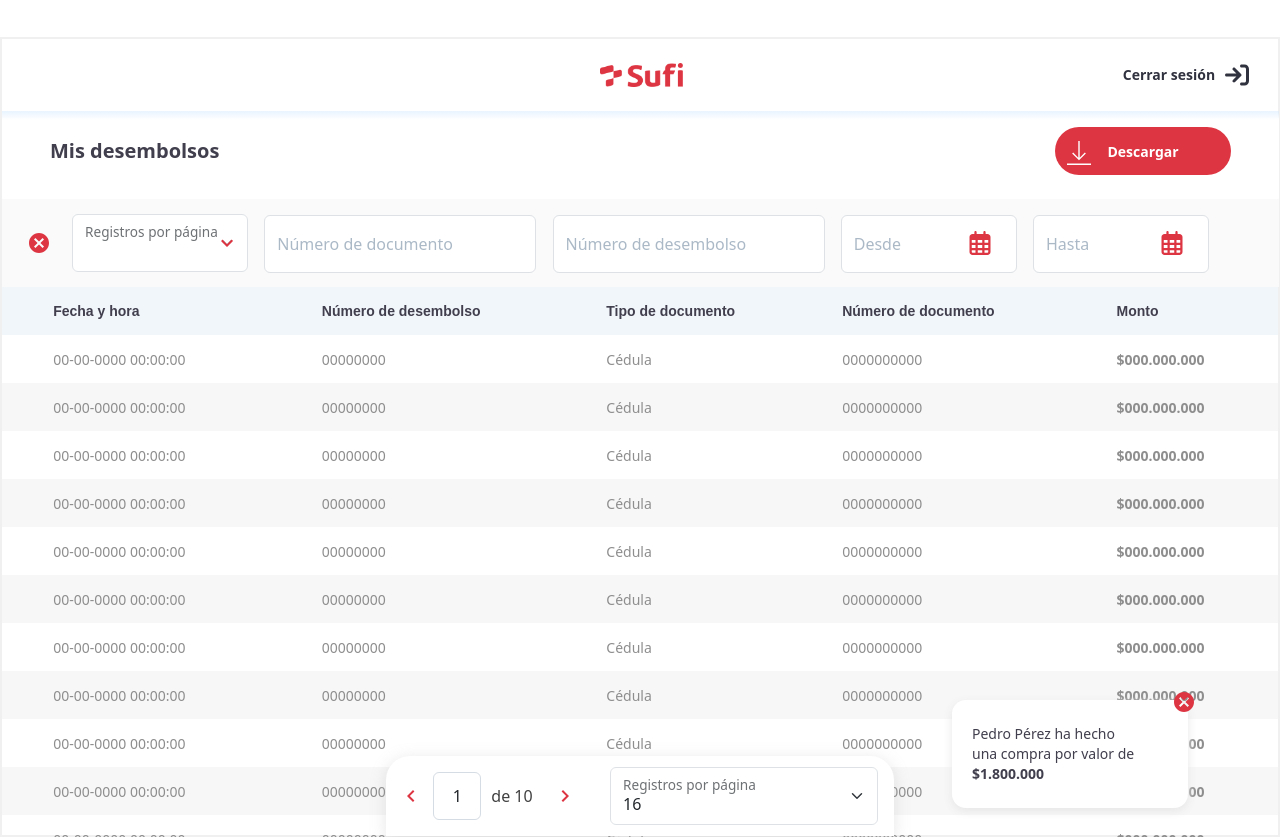
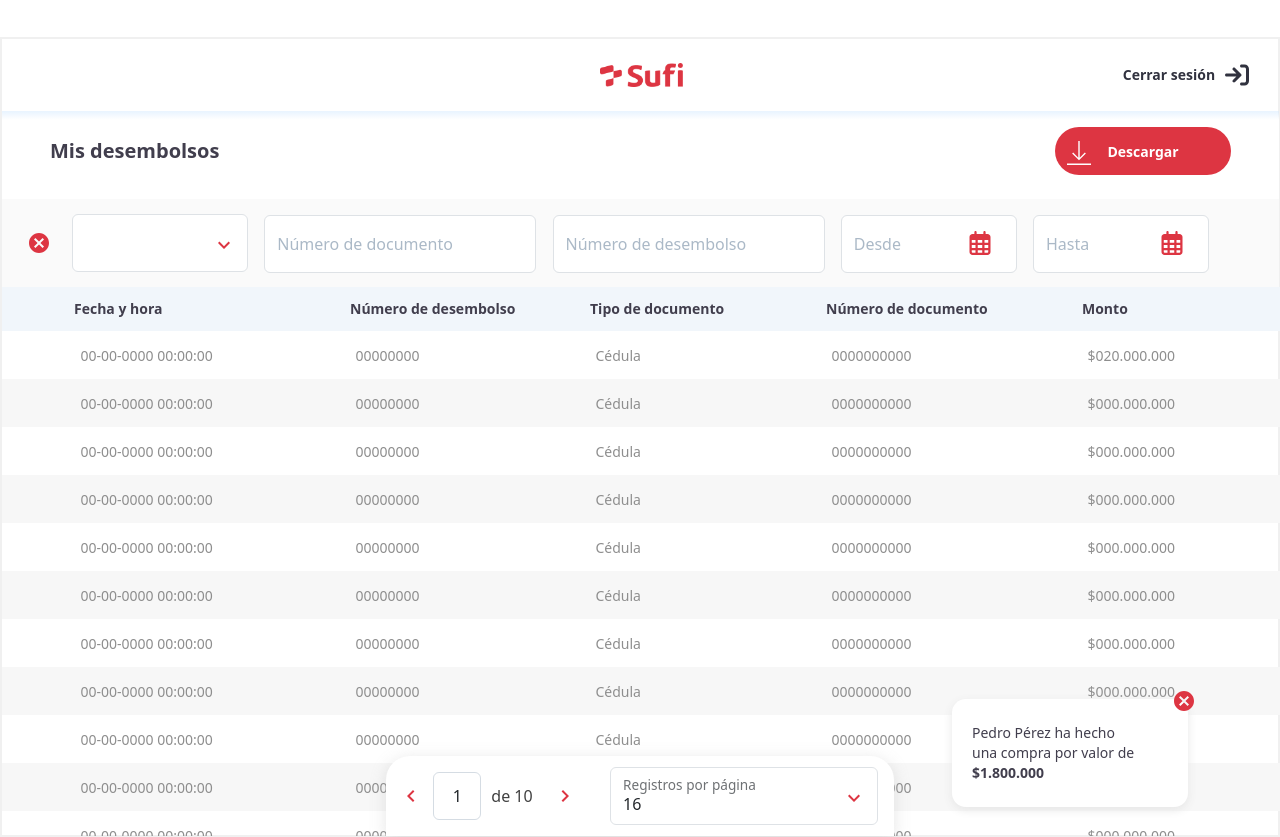
Before and after one commit to EstebanSilvera/sufifront, a React (Vite) app: page /Desembolso in a window 1280 px wide. Built offline with nearby package versions, Linux system fonts and the light colour scheme.

Commit message:
modificaciones en el scroll de la tabla y modificaciones especificas

```diff
--- a/src/components/Desembolso.jsx
+++ b/src/components/Desembolso.jsx
@@ -47,7 +47,7 @@ const Desembolso = () => {
     const [pagination, setPagination] = useState(1)
 
     const [tabla, setTabla] = useState([
-        { fecha: "00-00-0000 00:00:00", desembolso: '00000000', tdoc: "Cédula", documento: "0000000000", monto: "$000.000.000" },
+        { fecha: "00-00-0000 00:00:00", desembolso: '00000000', tdoc: "Cédula", documento: "0000000000", monto: "$020.000.000" },
         { fecha: "00-00-0000 00:00:00", desembolso: '00000000', tdoc: "Cédula", documento: "0000000000", monto: "$000.000.000" },
         { fecha: "00-00-0000 00:00:00", desembolso: '00000000', tdoc: "Cédula", documento: "0000000000", monto: "$000.000.000" },
         { fecha: "00-00-0000 00:00:00", desembolso: '00000000', tdoc: "Cédula", documento: "0000000000", monto: "$000.000.000" },
@@ -63,28 +63,34 @@ const Desembolso = () => {
         { fecha: "00-00-0000 00:00:00", desembolso: '00000000', tdoc: "Cédula", documento: "0000000000", monto: "$000.000.000" },
     ]);
 
-    const agregarCampo = (event) => {
+    // const agregarCampo = (event) => {
 
-        const numeroAleatorio = Math.floor(Math.random() * 999999999) + 1;
-        const numeroFormateado = numeroAleatorio.toLocaleString();
+    //     const numeroAleatorio = Math.floor(Math.random() * 999999999) + 1;
+    //     const numeroFormateado = numeroAleatorio.toLocaleString();
 
-        if (event.key === 'Enter') {
+    //     if (event.key === 'Enter') {
 
-            const documento = document.getElementById("doc").value
-            const numDocumento = document.getElementById("numdoc").value
-            const numDescuento = document.getElementById("numdes").value
-            const desdeFecha = document.getElementById("fecha1").value
+    //         const documento = document.getElementById("doc").value
+    //         const numDocumento = document.getElementById("numdoc").value
+    //         const numDescuento = document.getElementById("numdes").value
+    //         const desdeFecha = document.getElementById("fecha1").value
 
-            const nuevoCampo = { fecha: desdeFecha + " " + hora, desembolso: numDescuento, tdoc: documento, documento: numDocumento, monto: "$" + numeroFormateado };
-            setTabla([...tabla, nuevoCampo]);
-        }
-    }
+    //         const nuevoCampo = { fecha: desdeFecha + " " + hora, desembolso: numDescuento, tdoc: documento, documento: numDocumento, monto: "$" + numeroFormateado };
+    //         setTabla([...tabla, nuevoCampo]);
+    //     }
+    // }
 
 
     const descargarComoTexto = () => {
         const contenido = JSON.stringify(tabla, null, 2);
         const blob = new Blob([contenido], { type: 'text/plain' });
         saveAs(blob, 'datos.txt');
+    };
+
+    const [selectedOption, setSelectedOption] = useState('');
+
+    const handleSelectChange = (e) => {
+        setSelectedOption(e.target.value);
     };
 
     return (
@@ -125,15 +131,28 @@ const Desembolso = () => {
                         <MdCancel className='absolute -ml-[2.8rem] size-6 text-[#DD3542]' />
                     }
 
-                    <FloatingLabel className='text-[#ABB9C7]' label="Registros por página" style={{ appearance: "none" }} >
-                        <Form.Select id='doc' style={{ width: "176px", height: "56px" }}>
+                    <FloatingLabel
+                        controlId="floatingSelect"
+                        label={selectedOption ? 'Tipo doc.' : ''}
+                        className={`text-[#ABB9C7] ${selectedOption ? 'text-sm text-[#ABB9C7]' : 'text-base'}`}
+                    >
+                        <Form.Select
+                            className='focus:outline-none focus:shadow-outline-blue focus:border-blue-300'
+                            id='doc'
+                            style={{ width: "176px", height: "56px" }}
+                            onChange={handleSelectChange}
+                        >
                             <option> </option>
                             <option value="1">One</option>
                             <option value="2">Two</option>
                             <option value="3">Three</option>
                         </Form.Select>
+
+                            <MdOutlineKeyboardArrowDown
+                                className='size-6 bg-white'
+                                style={{ position: "absolute", top: "1.2rem", marginLeft: "8.75rem", color: "#DD3542", pointerEvents: "none" }}
+                            />
                     </FloatingLabel>
-                    <MdOutlineKeyboardArrowDown style={{ position: "absolute", marginLeft: "8.95rem", color: "#DD3542", width: "24px", height: "24px", pointerEvents: "none" }} />
 
 
                     {/* <input id='numdoc' className='check'  placeholder="" /> */}
@@ -178,28 +197,25 @@ const Desembolso = () => {
                     <FaRegCalendarDays style={{ position: "absolute", marginLeft: "68rem", color: "#DD3542", width: "24px", height: "24px", pointerEvents: "none", backgroundColor: "white" }} />
                 </div>
 
+                <section className='bg-[#F1F6FB] w-[1280px] h-[48] flex justify-center items-center'>
+                    <p className='py-[12px] w-[276px] ml-[72px] font-sans font-bold text-[#413E4D] text-sm'>Fecha y hora</p>
+                    <p className='py-[12px] w-[240px] font-sans font-bold text-[#413E4D] text-sm'>Número de desembolso</p>
+                    <p className='py-[12px] w-[236px] font-sans font-bold text-[#413E4D] text-sm'>Tipo de documento</p>
+                    <p className='py-[12px] w-[256px] font-sans font-bold text-[#413E4D] text-sm'>Número de documento</p>
+                    <p className='py-[12px] w-[176px] mr-[24px] font-sans font-bold text-[#413E4D] text-sm'>Monto</p>
+                </section>
 
-                <div className='scroll-tabla'>
-                    <table className='mi-tabla'>
-                        <thead className='table-fixed'>
-                            <tr style={{ height: "48px", background: "#F1F6FB" }}>
-                                <th className='letras' style={{ paddingLeft: "4vw", width: "276", height: "16" }}>Fecha y hora</th>
-                                <th className='letras' style={{ width: "240", height: "16" }}>Número de desembolso</th>
-                                <th className='letras' style={{ width: "236", height: "16" }} >Tipo de documento</th>
-                                <th className='letras' style={{ width: "256", height: "16" }} >Número de documento</th>
-                                <th className='letras' style={{ paddingRight: "4vw", width: "176", height: "16" }}>Monto</th>
-                            </tr>
-                        </thead>
-
-                        <tbody >
+                <div className='max-h-[505px] w-[1292px] overflow-y-scroll pb-24' style={{ scrollbarColor: 'transparent transparent' }}>
+                    <table className='mi-tabla w-full table-fixed overflow-hidden'>
+                        <tbody>
                             {
                                 tabla.map((p) => (
-                                    <tr style={{ height: "48px", color: "#8E8E8E", fontSize: "14px" }}>
-                                        <td style={{ paddingLeft: "4vw" }}>{p.fecha}</td>
-                                        <td>{p.desembolso}</td>
-                                        <td>{p.tdoc}</td>
-                                        <td>{p.documento}</td>
-                                        <td style={{ fontWeight: "bold" }}>{p.monto}</td>
+                                    <tr className='flex justify-center items-center' style={{ height: "48px", color: "#8E8E8E", fontSize: "14px" }}>
+                                        <p className='w-[275px] ml-[72px] py-[16px]'>{p.fecha}</p>
+                                        <p className='w-[240px] p-0'>{p.desembolso}</p>
+                                        <p className='w-[236px] p-0'>{p.tdoc}</p>
+                                        <p className='w-[256px] p-0'>{p.documento}</p>
+                                        <p className='w-[176px] p-0 mr-[24px]'>{p.monto}</p>
                                     </tr>
                                 ))
                             }
@@ -208,14 +224,13 @@ const Desembolso = () => {
                 </div>
 
 
-
                 {/*############################################### PAGINAS CON POSITION RELATIVE ############################################### */}
 
                 <div className='paginacion'>
 
                     <div className='numeroPaginacion'>
                         <div style={{ padding: "10px" }}>
-                            <MdOutlineKeyboardArrowLeft onClick={() => (pagination === 1) ? setPagination(1) : setPagination(pagination - 1)} style={{ color: "#DD3542", width: "24px", height: "24px" }} />
+                            <MdOutlineKeyboardArrowLeft onClick={() => (pagination === 1) ? setPagination(1) : setPagination(pagination - 1)} style={{ color: "#DD3542", width: "24px", height: "24px", cursor: "pointer" }} />
                         </div>
 
                         <div style={{ width: "48px", height: "48px", border: "1px solid #ABB9C780", borderRadius: "6px", display: "flex", justifyContent: "center", alignItems: "center" }}>
@@ -225,18 +240,19 @@ const Desembolso = () => {
                         <p style={{ fontSize: "16px", margin: "0", padding: "10px", font: "arial, Lato", color: "#414141", fontWeight: "Regular" }}>de 10</p>
 
                         <div style={{ padding: "10px" }}>
-                            <MdOutlineKeyboardArrowRight onClick={() => (pagination === 10) ? setPagination(10) : setPagination(pagination + 1)} style={{ color: "#DD3542", width: "24px", height: "24px" }} />
+                            <MdOutlineKeyboardArrowRight onClick={() => (pagination === 10) ? setPagination(10) : setPagination(pagination + 1)} style={{ color: "#DD3542", width: "24px", height: "24px", cursor: "pointer" }} />
                         </div>
                     </div>
 
                     <div className='checkPaginacion text-[#ABB9C7]'>
                         <FloatingLabel label="Registros por página">
-                            <Form.Select style={{ width: "268px", height: "56px" }}>
+                            <Form.Select className='focus:outline-none focus:shadow-outline-blue focus:border-blue-300' style={{ width: "268px", height: "56px" }}>
                                 <option>16</option>
                                 <option value="1">One</option>
                                 <option value="2">Two</option>
                                 <option value="3">Three</option>
                             </Form.Select>
+                            <MdOutlineKeyboardArrowDown className='size-6 bg-white' style={{ position: "absolute", top: "1.2rem", marginLeft: "14.5rem", color: "#DD3542", pointerEvents: "none" }} />
                         </FloatingLabel>
                     </div>
                 </div>
--- a/src/components/Login.jsx
+++ b/src/components/Login.jsx
@@ -48,6 +48,7 @@ const Login = () => {
           </div>
 
           <div className='email'>
+            <form>
               <FloatingLabel className='mb-[12px] text-[#ABB9C7]' label="Usuario"  >
                 <Form.Control className={`w-[368px] h-[56px] ${(error === "" ? 'border-[#ABB9C780]' : error)} rounded-md `} type="email" placeholder="name@example.com" id='user' />
               </FloatingLabel>
@@ -57,6 +58,7 @@ const Login = () => {
               <button onClick={() => Sesion()} className='relative w-[174px] bg-[#DD3542] rounded-full h-[48px] font-sans font-semibold text-white mt-[48px]' variant="danger" type="submit">
                 INGRESAR
               </button>
+            </form>
           </div>
           <div className='relative mx-auto w-[336px] h-[16px] mt-[104px] text-xs font-sans text-[#413E4D] '>
             <u>No recuerdo mi contraseña</u>
--- a/src/style/style.css
+++ b/src/style/style.css
@@ -102,8 +102,6 @@
 }
 
 .mi-tabla {
-    width: 1276px;
-    height: 48px;
     overflow: scroll;
 }
 
@@ -118,26 +116,6 @@
     background-color: #F7F7F7;
 }
 
-.scroll-tabla {
-    width: 1277px;
-    height: 550px;
-    overflow: auto;
-    appearance: none;
-    scrollbar-width: thin;
-    scrollbar-color: transparent transparent;
-}
-
-.scroll-tabla::-webkit-scrollbar {
-    width: 0px;
-}
-
-.scroll-tabla::-webkit-scrollbar-thumb {
-    background-color: #ccc;
-}
-
-.scroll-tabla::-webkit-scrollbar-track {
-    background-color: transparent;
-}
 
 .paginacion {
     position: relative;
@@ -145,7 +123,7 @@
     height: 80px;
     border-radius: 24px 24px 0px 0px;
     box-shadow: 0px 3px 16px #AAAAAA4D;
-    top: -5.1rem;
+    top: -5rem;
     left: 24em;
     display: flex;
     justify-content: space-between;
```
Lines whose indentation alone changed are shown as unchanged.
